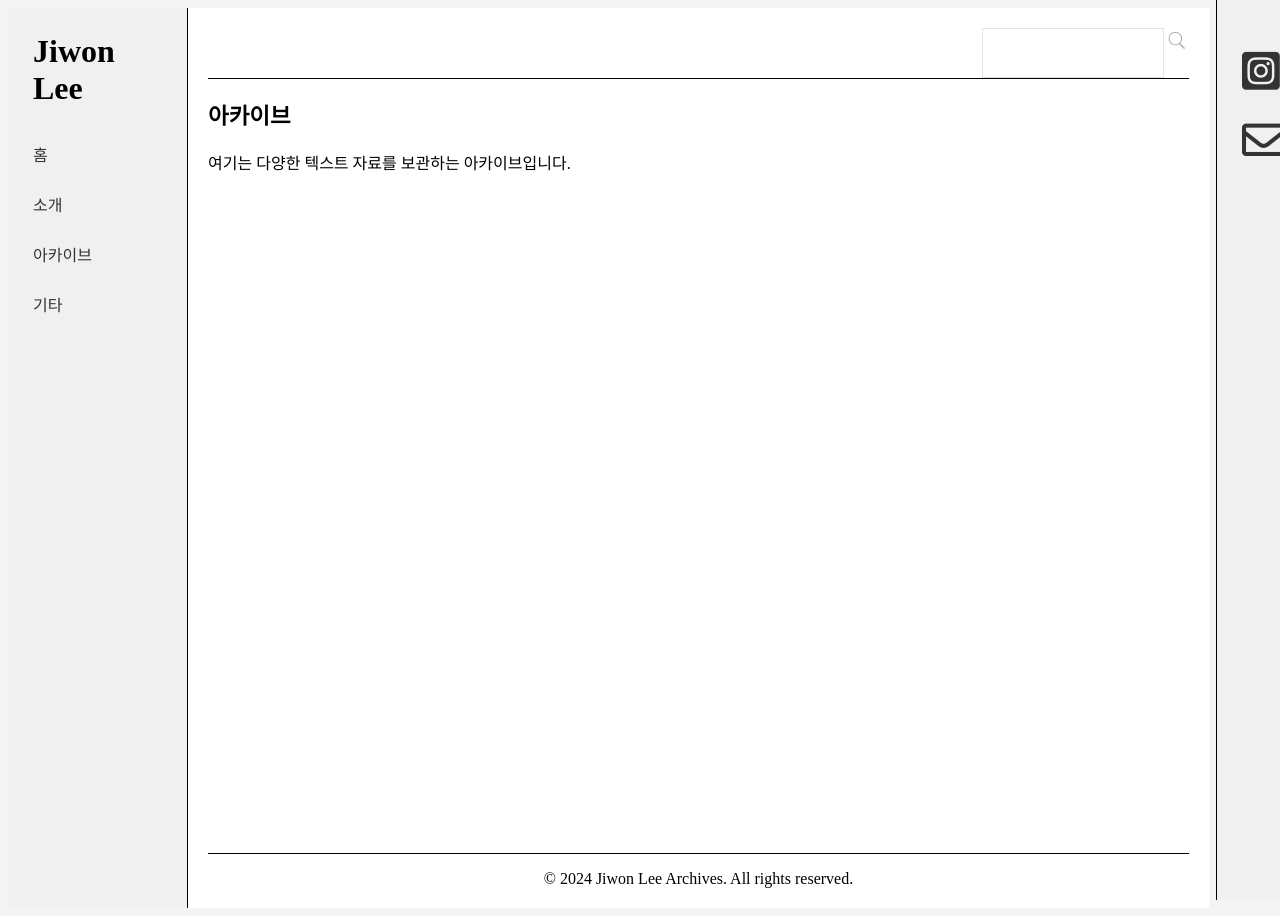
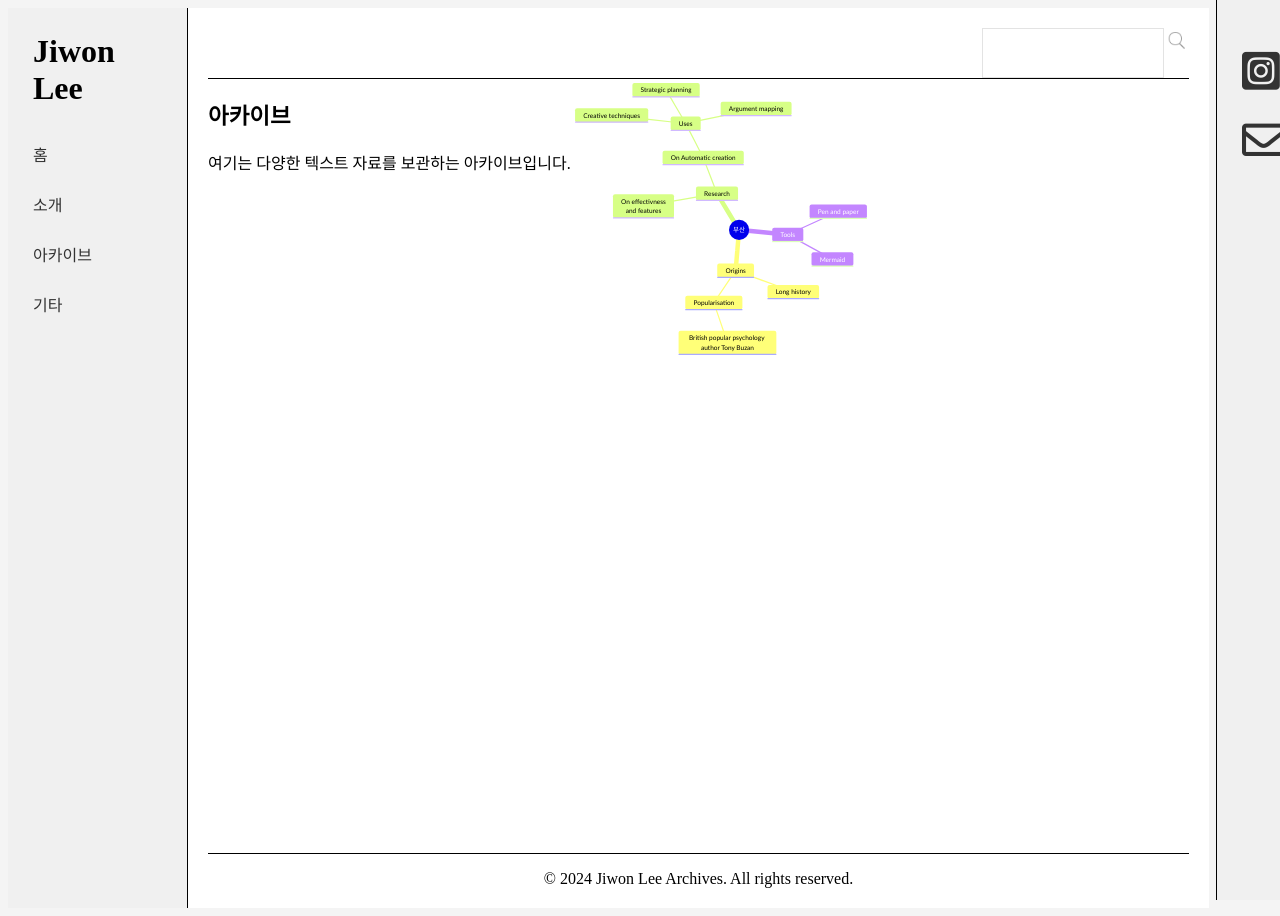
Before and after one commit to LfayeJ/archives, a Jekyll site: the page built from index.html, in a window 1280 px wide. Built offline with Jekyll 4.4.1, drawn with Linux system fonts in a browser that asks for light colours; nearby versions of some CDN libraries; some web fonts are replaced; a script that is not in the unit is left out.

Commit message:
Update index.html

```diff
--- a/index.html
+++ b/index.html
@@ -9,5 +9,23 @@ title: Home
         <h2>아카이브</h2>
         <p>여기는 다양한 텍스트 자료를 보관하는 아카이브입니다.</p>
     </div>
+     <div class="mermaid">
+        mindmap
+            root((부산))
+                Origins
+                    Long history
+                    Popularisation
+                        British popular psychology author Tony Buzan
+                Research
+                    On effectivness<br/>and features
+                    On Automatic creation
+                        Uses
+                            Creative techniques
+                            Strategic planning
+                            Argument mapping
+                Tools
+                    Pen and paper
+                    Mermaid
+    </div>
 </div>
 </body>
```
